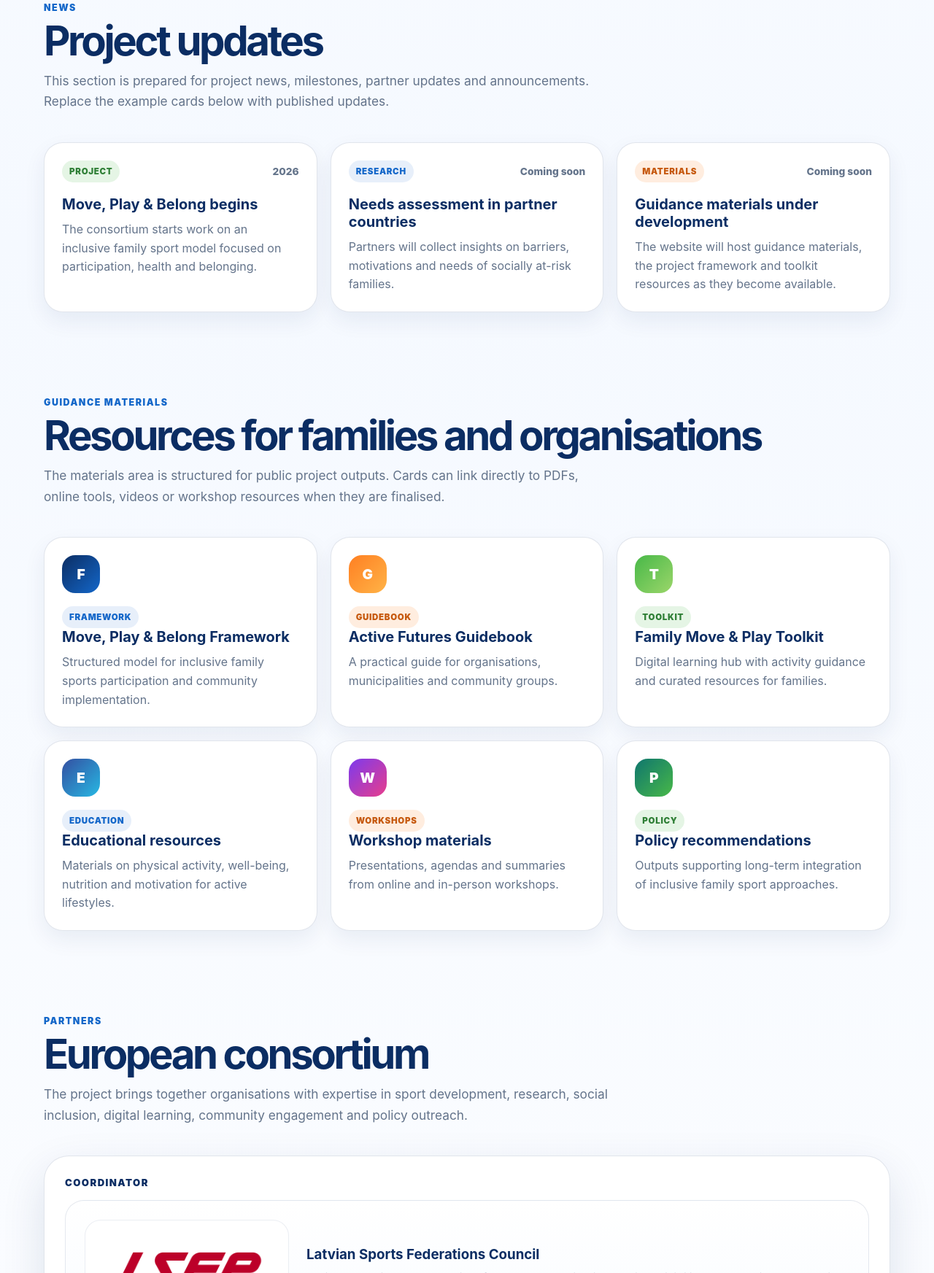
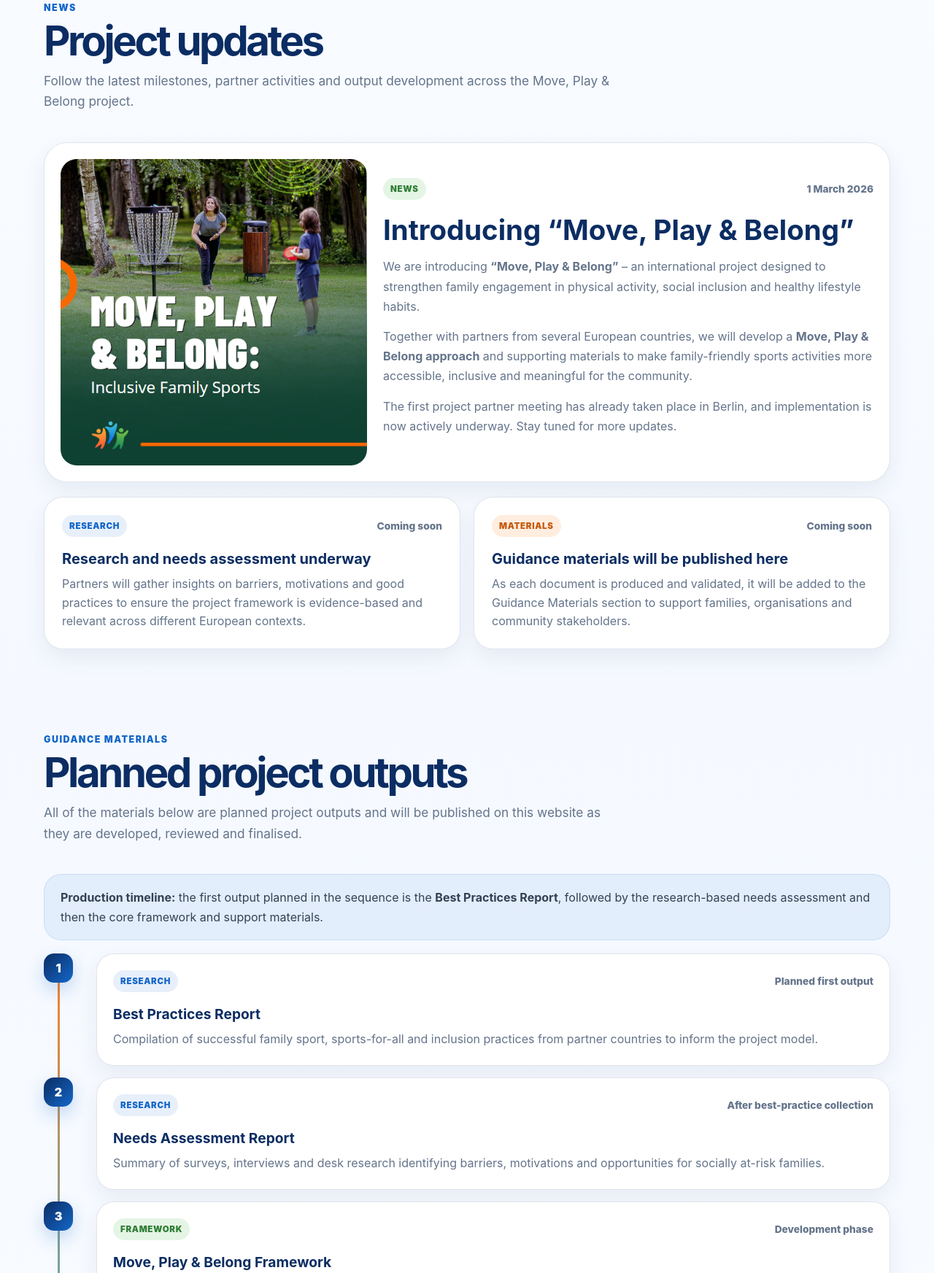
Before and after one commit to ronaldsrezais-cpu/move_play_belong, a plain HTML site: page index.html in a window 1280 px wide. Shown: the part 2100-3845 px from the top of the page at 73% size. Drawn offline with Linux system fonts and the light colour scheme.

Commit message:
Add files via upload

```diff
--- a/assets/css/styles.css
+++ b/assets/css/styles.css
@@ -359,6 +359,107 @@ h2 {
 .material-card:nth-child(5) .material-icon { background: linear-gradient(135deg, #7c3aed, #e83e8c); }
 .material-card:nth-child(6) .material-icon { background: linear-gradient(135deg, #0f766e, var(--green)); }
 
+
+.featured-news {
+  display: grid;
+  grid-template-columns: 420px 1fr;
+  gap: 22px;
+  background: white;
+  border: 1px solid var(--line);
+  border-radius: 32px;
+  padding: 22px;
+  box-shadow: 0 12px 30px rgba(11,45,99,.07);
+  margin-bottom: 20px;
+}
+.featured-news-media img {
+  width: 100%;
+  height: 100%;
+  min-height: 280px;
+  object-fit: cover;
+  border-radius: 22px;
+}
+.featured-news-copy {
+  display: flex;
+  flex-direction: column;
+  justify-content: center;
+}
+.featured-news-copy h3 {
+  color: var(--navy);
+  font-size: clamp(1.7rem, 3vw, 2.4rem);
+  margin-bottom: 14px;
+}
+.featured-news-copy p {
+  color: var(--muted);
+  line-height: 1.7;
+  margin-bottom: 14px;
+}
+.news-grid-secondary {
+  grid-template-columns: repeat(2, 1fr);
+}
+.timeline-intro {
+  background: rgba(20,103,201,.08);
+  border: 1px solid rgba(20,103,201,.12);
+  color: #334155;
+  border-radius: 24px;
+  padding: 18px 22px;
+  margin-bottom: 18px;
+}
+.timeline-intro p {
+  margin: 0;
+  line-height: 1.65;
+}
+.materials-timeline {
+  position: relative;
+  display: grid;
+  gap: 16px;
+}
+.materials-timeline::before {
+  content: "";
+  position: absolute;
+  left: 19px;
+  top: 14px;
+  bottom: 14px;
+  width: 3px;
+  background: linear-gradient(180deg, var(--orange), var(--sky), var(--green));
+}
+.timeline-item {
+  position: relative;
+  display: grid;
+  grid-template-columns: 54px 1fr;
+  gap: 18px;
+  align-items: start;
+}
+.timeline-marker {
+  position: relative;
+  z-index: 1;
+  width: 40px;
+  height: 40px;
+  display: grid;
+  place-items: center;
+  border-radius: 14px;
+  color: white;
+  font-weight: 900;
+  background: linear-gradient(135deg, var(--navy), var(--blue));
+  box-shadow: 0 10px 24px rgba(20,103,201,.24);
+}
+.timeline-content {
+  background: white;
+  border: 1px solid var(--line);
+  border-radius: 24px;
+  padding: 22px;
+  box-shadow: 0 12px 30px rgba(11,45,99,.07);
+}
+.timeline-content h3 {
+  color: var(--navy);
+  margin-bottom: 10px;
+  font-size: 1.2rem;
+}
+.timeline-content p {
+  color: var(--muted);
+  line-height: 1.62;
+  margin: 0;
+}
+
 .partners-panel {
   background: white;
   border: 1px solid var(--line);
@@ -463,9 +564,9 @@ h2 {
 .reveal { opacity: 1; transform: translateY(0); }
 
 @media (max-width: 980px) {
-  .hero-grid, .about-layout, .contact-layout { grid-template-columns: 1fr; }
+  .hero-grid, .about-layout, .contact-layout, .featured-news { grid-template-columns: 1fr; }
   .hero-panel { min-height: auto; }
-  .pathway-grid, .news-grid, .materials-grid, .partner-grid { grid-template-columns: repeat(2, 1fr); }
+  .pathway-grid, .news-grid, .materials-grid, .partner-grid, .news-grid-secondary { grid-template-columns: repeat(2, 1fr); }
   .coordinator-card { grid-template-columns: 1fr; }
 }
 
@@ -478,7 +579,9 @@ h2 {
   .hero { padding-top: 28px; }
   .hero-panel { padding: 34px 24px; border-radius: 28px; }
   .logo-card, .stat-card, .text-card, .partners-panel, .contact-card { padding: 22px; }
-  .pathway-grid, .news-grid, .materials-grid, .partner-grid, .footer-grid { grid-template-columns: 1fr; }
+  .pathway-grid, .news-grid, .materials-grid, .partner-grid, .footer-grid, .news-grid-secondary { grid-template-columns: 1fr; }
+  .materials-timeline::before { left: 19px; }
+  .timeline-item { grid-template-columns: 54px 1fr; }
   .section { padding: 42px 0; }
   .section-header { display: block; }
 }
--- a/index.html
+++ b/index.html
@@ -127,80 +127,122 @@
           <div>
             <div class="section-eyebrow">News</div>
             <h2>Project updates</h2>
-            <p class="section-intro">This section is prepared for project news, milestones, partner updates and announcements. Replace the example cards below with published updates.</p>
+            <p class="section-intro">Follow the latest milestones, partner activities and output development across the Move, Play &amp; Belong project.</p>
           </div>
         </div>
-        <div class="news-grid">
-          <article class="news-card reveal">
-            <div class="card-top"><span class="badge green">Project</span><span class="date">2026</span></div>
-            <h3>Move, Play &amp; Belong begins</h3>
-            <p>The consortium starts work on an inclusive family sport model focused on participation, health and belonging.</p>
-          </article>
+
+        <article class="featured-news reveal">
+          <div class="featured-news-media">
+            <img src="assets/img/news-launch-march-2026.png" alt="Move, Play &amp; Belong launch visual" />
+          </div>
+          <div class="featured-news-copy">
+            <div class="card-top"><span class="badge green">News</span><span class="date">1 March 2026</span></div>
+            <h3>Introducing “Move, Play &amp; Belong”</h3>
+            <p>We are introducing <strong>“Move, Play &amp; Belong”</strong> – an international project designed to strengthen family engagement in physical activity, social inclusion and healthy lifestyle habits.</p>
+            <p>Together with partners from several European countries, we will develop a <strong>Move, Play &amp; Belong approach</strong> and supporting materials to make family-friendly sports activities more accessible, inclusive and meaningful for the community.</p>
+            <p>The first project partner meeting has already taken place in Berlin, and implementation is now actively underway. Stay tuned for more updates.</p>
+          </div>
+        </article>
+
+        <div class="news-grid news-grid-secondary">
           <article class="news-card reveal">
             <div class="card-top"><span class="badge">Research</span><span class="date">Coming soon</span></div>
-            <h3>Needs assessment in partner countries</h3>
-            <p>Partners will collect insights on barriers, motivations and needs of socially at-risk families.</p>
+            <h3>Research and needs assessment underway</h3>
+            <p>Partners will gather insights on barriers, motivations and good practices to ensure the project framework is evidence-based and relevant across different European contexts.</p>
           </article>
           <article class="news-card reveal">
             <div class="card-top"><span class="badge orange">Materials</span><span class="date">Coming soon</span></div>
-            <h3>Guidance materials under development</h3>
-            <p>The website will host guidance materials, the project framework and toolkit resources as they become available.</p>
+            <h3>Guidance materials will be published here</h3>
+            <p>As each document is produced and validated, it will be added to the Guidance Materials section to support families, organisations and community stakeholders.</p>
           </article>
         </div>
       </div>
     </section>
 
-    <section id="materials" class="section">
+<section id="materials" class="section">
       <div class="container">
         <div class="section-header reveal">
           <div>
             <div class="section-eyebrow">Guidance Materials</div>
-            <h2>Resources for families and organisations</h2>
-            <p class="section-intro">The materials area is structured for public project outputs. Cards can link directly to PDFs, online tools, videos or workshop resources when they are finalised.</p>
+            <h2>Planned project outputs</h2>
+            <p class="section-intro">All of the materials below are planned project outputs and will be published on this website as they are developed, reviewed and finalised.</p>
           </div>
         </div>
-        <div class="materials-grid">
-          <article class="material-card reveal">
-            <div class="material-icon">F</div>
-            <span class="badge">Framework</span>
-            <h3>Move, Play &amp; Belong Framework</h3>
-            <p>Structured model for inclusive family sports participation and community implementation.</p>
+
+        <div class="timeline-intro reveal">
+          <p><strong>Production timeline:</strong> the first output planned in the sequence is the <strong>Best Practices Report</strong>, followed by the research-based needs assessment and then the core framework and support materials.</p>
+        </div>
+
+        <div class="materials-timeline reveal" aria-label="Guidance materials timeline">
+          <article class="timeline-item">
+            <div class="timeline-marker">1</div>
+            <div class="timeline-content">
+              <div class="card-top"><span class="badge">Research</span><span class="date">Planned first output</span></div>
+              <h3>Best Practices Report</h3>
+              <p>Compilation of successful family sport, sports-for-all and inclusion practices from partner countries to inform the project model.</p>
+            </div>
           </article>
-          <article class="material-card reveal">
-            <div class="material-icon">G</div>
-            <span class="badge orange">Guidebook</span>
-            <h3>Active Futures Guidebook</h3>
-            <p>A practical guide for organisations, municipalities and community groups.</p>
+          <article class="timeline-item">
+            <div class="timeline-marker">2</div>
+            <div class="timeline-content">
+              <div class="card-top"><span class="badge">Research</span><span class="date">After best-practice collection</span></div>
+              <h3>Needs Assessment Report</h3>
+              <p>Summary of surveys, interviews and desk research identifying barriers, motivations and opportunities for socially at-risk families.</p>
+            </div>
           </article>
-          <article class="material-card reveal">
-            <div class="material-icon">T</div>
-            <span class="badge green">Toolkit</span>
-            <h3>Family Move &amp; Play Toolkit</h3>
-            <p>Digital learning hub with activity guidance and curated resources for families.</p>
+          <article class="timeline-item">
+            <div class="timeline-marker">3</div>
+            <div class="timeline-content">
+              <div class="card-top"><span class="badge green">Framework</span><span class="date">Development phase</span></div>
+              <h3>Move, Play &amp; Belong Framework</h3>
+              <p>The project’s structured and adaptable model for inclusive family sports participation and community implementation.</p>
+            </div>
           </article>
-          <article class="material-card reveal">
-            <div class="material-icon">E</div>
-            <span class="badge">Education</span>
-            <h3>Educational resources</h3>
-            <p>Materials on physical activity, well-being, nutrition and motivation for active lifestyles.</p>
+          <article class="timeline-item">
+            <div class="timeline-marker">4</div>
+            <div class="timeline-content">
+              <div class="card-top"><span class="badge orange">Guidebook</span><span class="date">Development phase</span></div>
+              <h3>Active Futures: A Guide to Family-Centered Community Sports</h3>
+              <p>A practical step-by-step guide for sport organisations, municipalities and community groups implementing family-centred activities.</p>
+            </div>
           </article>
-          <article class="material-card reveal">
-            <div class="material-icon">W</div>
-            <span class="badge orange">Workshops</span>
-            <h3>Workshop materials</h3>
-            <p>Presentations, agendas and summaries from online and in-person workshops.</p>
+          <article class="timeline-item">
+            <div class="timeline-marker">5</div>
+            <div class="timeline-content">
+              <div class="card-top"><span class="badge green">Toolkit</span><span class="date">Development phase</span></div>
+              <h3>Family Move &amp; Play Toolkit</h3>
+              <p>A digital learning hub with curated resources, activity guidance and support for families to engage in active lifestyles.</p>
+            </div>
           </article>
-          <article class="material-card reveal">
-            <div class="material-icon">P</div>
-            <span class="badge green">Policy</span>
-            <h3>Policy recommendations</h3>
-            <p>Outputs supporting long-term integration of inclusive family sport approaches.</p>
+          <article class="timeline-item">
+            <div class="timeline-marker">6</div>
+            <div class="timeline-content">
+              <div class="card-top"><span class="badge">Education</span><span class="date">Development phase</span></div>
+              <h3>Educational Materials</h3>
+              <p>Supporting content such as short video tutorials, printable materials and guidance on movement, well-being and healthy habits.</p>
+            </div>
+          </article>
+          <article class="timeline-item">
+            <div class="timeline-marker">7</div>
+            <div class="timeline-content">
+              <div class="card-top"><span class="badge orange">Evaluation</span><span class="date">After pilot testing</span></div>
+              <h3>Pilot Evaluation Report</h3>
+              <p>Report summarising testing and validation of the framework during pilot implementation, including lessons learned and refinements.</p>
+            </div>
+          </article>
+          <article class="timeline-item">
+            <div class="timeline-marker">8</div>
+            <div class="timeline-content">
+              <div class="card-top"><span class="badge green">Impact</span><span class="date">Final phase</span></div>
+              <h3>Final Impact Report &amp; Policy Recommendations</h3>
+              <p>Final overview of project achievements, policy recommendations and long-term directions for scaling inclusive family sport approaches.</p>
+            </div>
           </article>
         </div>
       </div>
     </section>
 
-    <section id="partners" class="section">
+<section id="partners" class="section">
       <div class="container">
         <div class="section-header reveal">
           <div>
```
Also changed, not shown: assets/img/news-launch-march-2026.png (added), assets/logos/ufec-logo.png.
